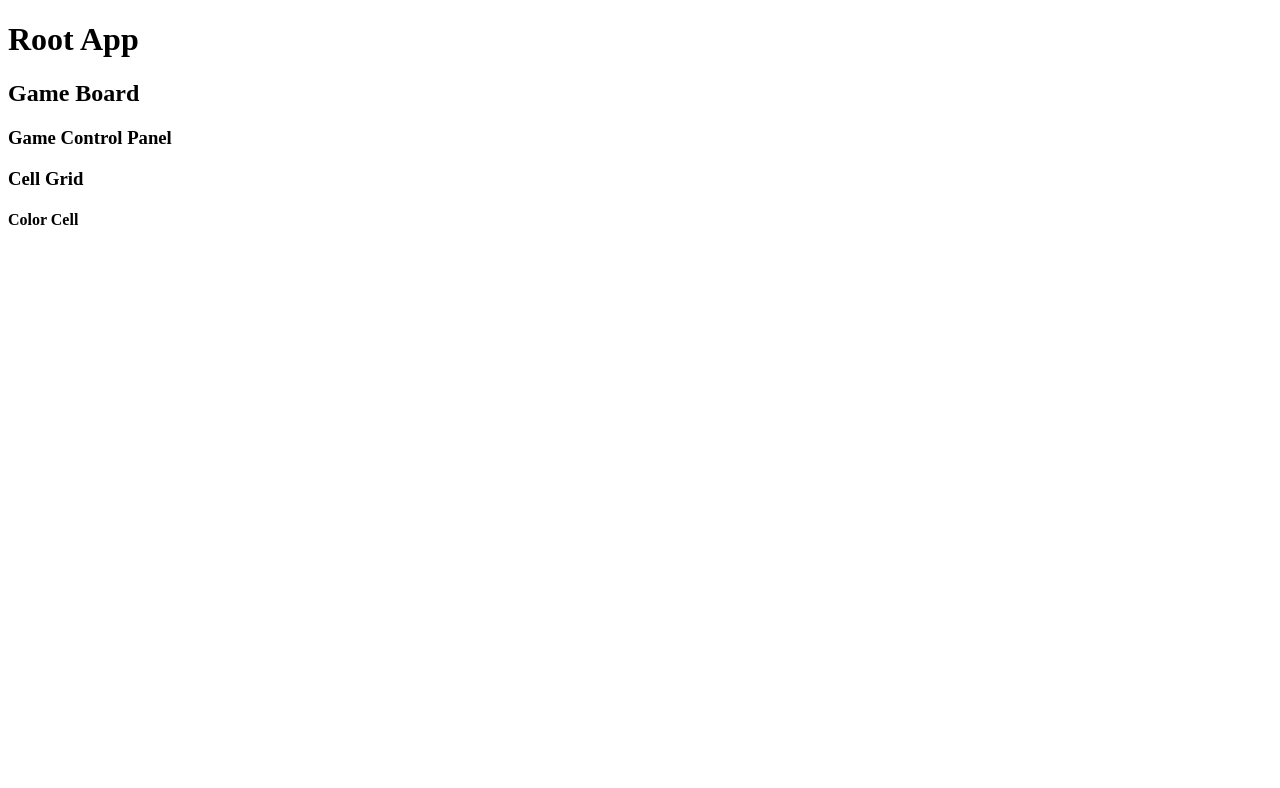
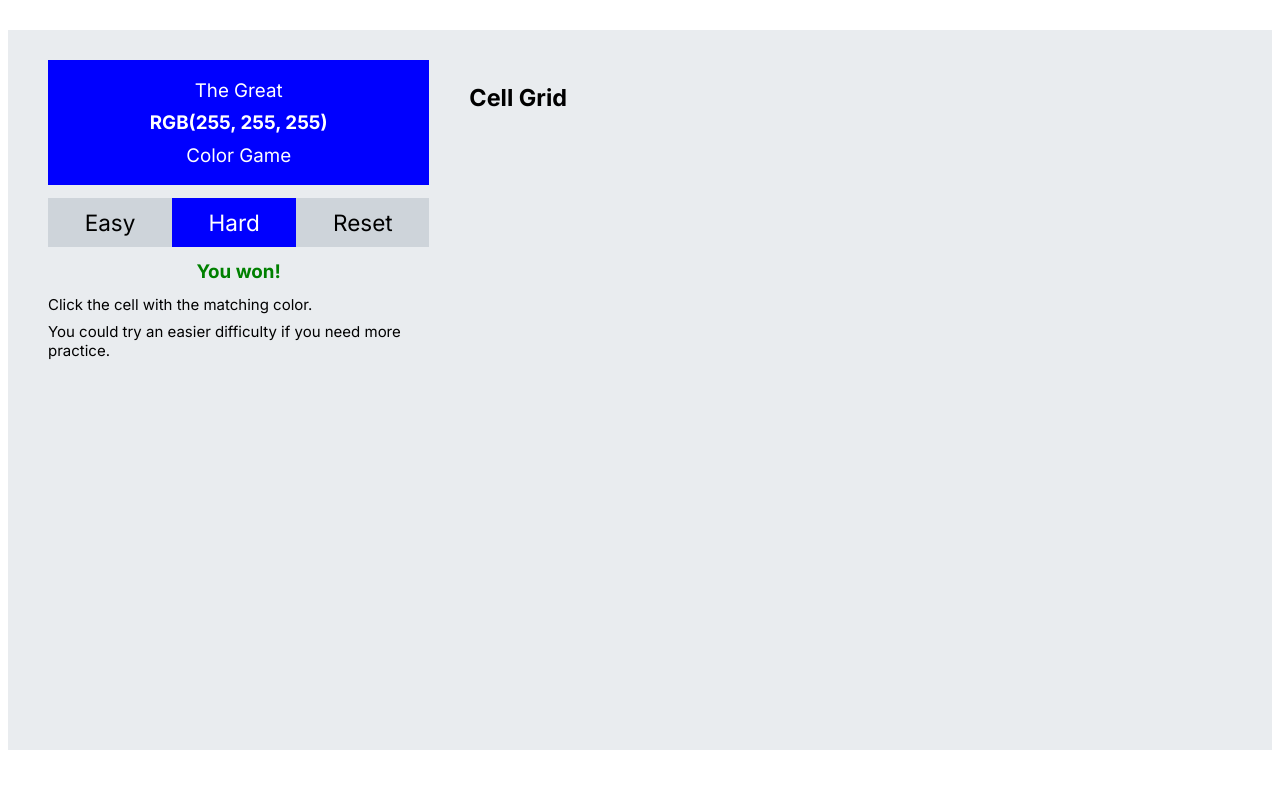
Before and after one commit to JulianSegunderaBass/color-game-angular, an Angular app: page / in a window 1280 px wide. Shown: the top 788 px of the page. Built offline with nearby package versions, Linux system fonts and the light colour scheme.

Commit message:
Starting styles for game controls

```diff
--- a/src/app/app.component.ts
+++ b/src/app/app.component.ts
@@ -4,11 +4,21 @@ import { GameService } from './services/game.service';
 @Component({
   selector: 'app-root',
   template: `
-    <h1>Root App</h1>
     <game-board></game-board>
   `,
   styles: [`
-
+    * {
+      padding: 0;
+      margin: 0;
+      box-sizing: border-box;
+    }
+    html {
+      font-size: 62.5%;
+    }
+    body {
+      font-family: 'Inter', sans-serif;
+      line-height: 1;
+    }
   `],
   providers: [GameService]
 })
--- a/src/app/components/cell-grid.component.ts
+++ b/src/app/components/cell-grid.component.ts
@@ -4,7 +4,6 @@ import { Component } from "@angular/core";
   selector: 'cell-grid',
   template: `
     <h3>Cell Grid</h3>
-    <color-cell></color-cell>
   `,
   styles: [`
 
--- a/src/app/components/game-board.component.ts
+++ b/src/app/components/game-board.component.ts
@@ -3,12 +3,34 @@ import { Component } from "@angular/core";
 @Component({
   selector: 'game-board',
   template: `
-    <h2>Game Board</h2>
-    <game-control></game-control>
-    <cell-grid></cell-grid>
+    <div class="container">
+      <div class="board-content">
+        <game-control></game-control>
+        <cell-grid></cell-grid>
+      </div>
+    </div>
   `,
   styles: [`
-
+    * {
+      padding: 0;
+      margin: 0;
+      box-sizing: border-box;
+    }
+    .container {
+      max-width: 1300px;
+      height: 90vh;
+      margin: 30px auto;
+      background-color: #e9ecef;
+      font-family: 'Inter', sans-serif;
+      font-size: 62.5%;
+    }
+    .board-content {
+      font-size: 2em;
+      padding: 1.5em 2em;
+      display: grid;
+      grid-template-columns: 1fr 2fr;
+      gap: 2em;
+    }
   `]
 })
 
--- a/src/app/components/game-control.component.ts
+++ b/src/app/components/game-control.component.ts
@@ -3,10 +3,80 @@ import { Component } from "@angular/core";
 @Component({
   selector: 'game-control',
   template: `
-    <h3>Game Control Panel</h3>
+    <div class="container">
+      <div class="headline">
+        <p>The Great</p>
+        <p class="current-color">RGB(255, 255, 255)</p>
+        <p>Color Game</p>
+      </div>
+      <div class="controls">
+        <p>Easy</p>
+        <p class="active">Hard</p>
+        <p>Reset</p>
+      </div>
+      <p class="end-message">You won!</p>
+      <div class="information">
+        <p>Click the cell with the matching color.</p>
+        <p>You could try an easier difficulty if you need more practice.</p>
+      </div>
+    </div>
   `,
   styles: [`
-
+    * {
+      padding: 0;
+      margin: 0;
+      box-sizing: border-box;
+    }
+    .container {
+      font-size: 62.5%;
+      display: flex;
+      flex-direction: column;
+      gap: 1em;
+    }
+    .headline {
+      font-size: 1.5em;
+      background-color: blue;
+      text-align: center;
+      padding: 1em;
+      display: flex;
+      flex-direction: column;
+      gap: 0.5em;
+    }
+    .headline p {
+      color: white;
+    }
+    .current-color {
+      font-weight: 700;
+    }
+    .controls {
+      display: flex;
+      justify-content: space-between;
+      font-size: 1.5em;
+    }
+    .controls p {
+      background-color: #ced4da;
+      padding: 0.5em;
+      font-size: 1.2em;
+      flex-grow: 1;
+      text-align: center;
+      cursor: pointer;
+    }
+    .controls p.active {
+      background-color: blue;
+      color: white;
+    }
+    .end-message {
+      font-weight: 700;
+      font-size: 1.5em;
+      text-align: center;
+      color: green;
+    }
+    .information {
+      display: flex;
+      flex-direction: column;
+      gap: 0.5em;
+      font-size: 1.2em;
+    }
   `]
 })
 
--- a/src/index.html
+++ b/src/index.html
@@ -5,6 +5,9 @@
   <title>ColorGameAngular</title>
   <base href="/">
   <meta name="viewport" content="width=device-width, initial-scale=1">
+  <link rel="preconnect" href="https://fonts.googleapis.com">
+  <link rel="preconnect" href="https://fonts.gstatic.com" crossorigin>
+  <link href="https://fonts.googleapis.com/css2?family=Inter:wght@300;400;700&display=swap" rel="stylesheet">
   <link rel="icon" type="image/x-icon" href="favicon.ico">
 </head>
 <body>
```
